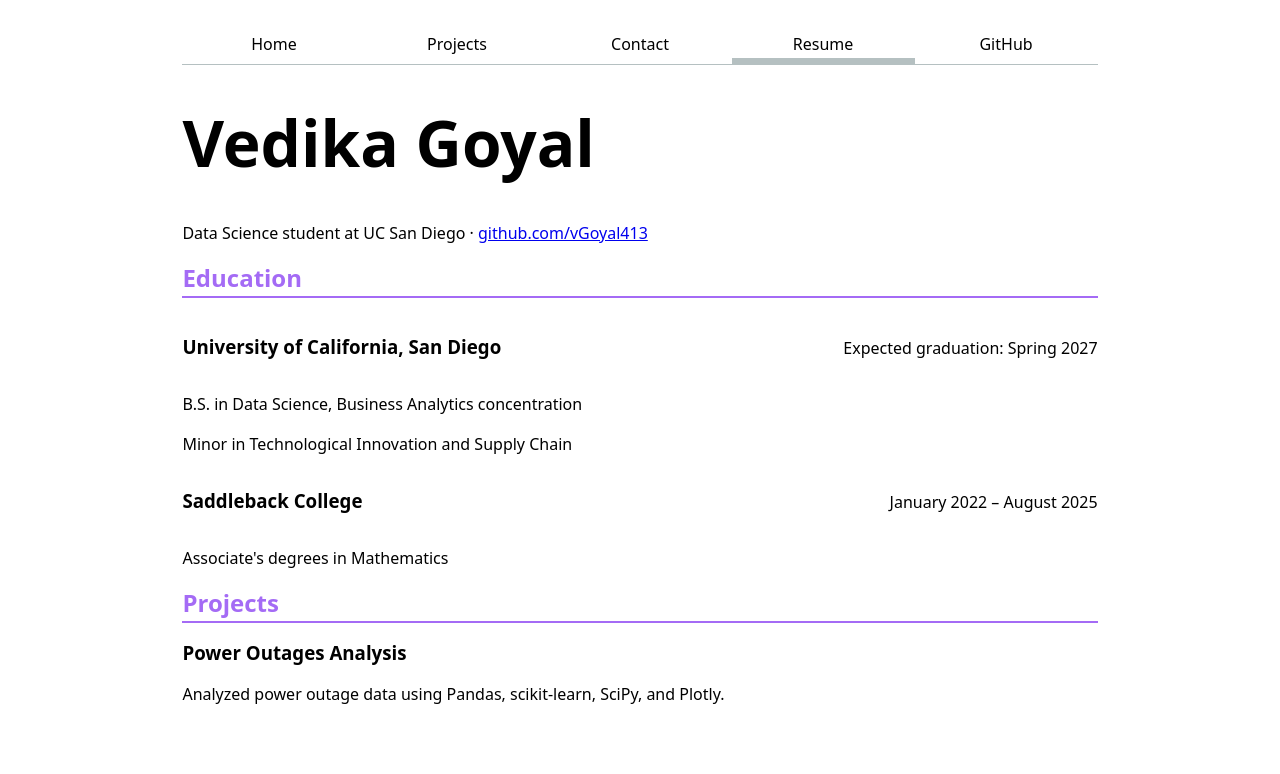
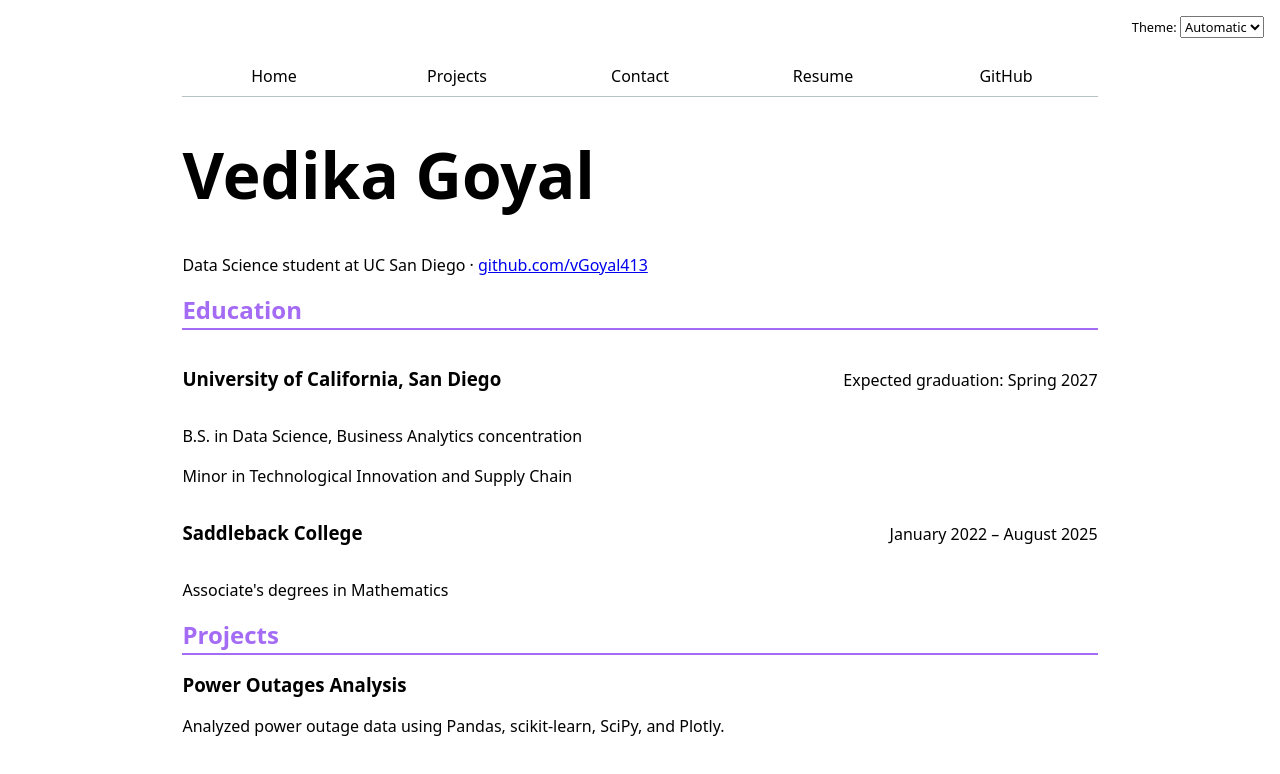
Before and after one commit to vGoyal413/dsc106-2026-fall, a plain HTML site: page resume/index.html in a window 1280 px wide. Drawn offline with Linux system fonts and the light colour scheme.

Commit message:
Lab 3 changes were made

```diff
--- /dev/null
+++ b/global.js
@@ -0,0 +1,99 @@
+console.log('IT’S ALIVE!');
+
+function $$(selector, context = document) {
+  return Array.from(context.querySelectorAll(selector));
+}
+// let navLinks = $$('nav a');
+
+// let currentLink = navLinks.find(
+//   (a) => a.host === location.host && a.pathname === location.pathname,
+// );
+
+// currentLink?.classList.add('current');
+
+let pages = [
+  { url: '', title: 'Home' },
+  { url: 'projects/', title: 'Projects' },
+  { url: 'contact/', title: 'Contact' },
+  { url: 'resume/', title: 'Resume' },
+  { url: 'https://github.com/vGoyal413', title: 'GitHub' }
+];
+
+const BASE_PATH =
+  location.hostname === 'localhost' || location.hostname === '127.0.0.1'
+    ? '/' // Local server
+    : '/dsc106-2026-fall/'; // GitHub Pages repo name
+
+let nav = document.createElement('nav');
+document.body.prepend(nav);
+
+for (let p of pages) {
+  let url = p.url;
+  let title = p.title;
+
+  url = !url.startsWith('http') ? BASE_PATH + url : url;
+
+  let a = document.createElement('a');
+  a.href = url;
+  a.textContent = title;
+
+  a.classList.toggle(
+    'current',
+    a.host === location.host && a.pathname === location.pathname,
+  );
+
+  if (a.host !== location.host) {
+    a.target = '_blank';
+  }
+
+  nav.append(a);
+}
+
+document.body.insertAdjacentHTML(
+  'afterbegin',
+  `
+  <label class="color-scheme">
+    Theme:
+    <select>
+      <option value="light dark">Automatic</option>
+      <option value="light">Light</option>
+      <option value="dark">Dark</option>
+    </select>
+  </label>`,
+);
+
+let select = document.querySelector('.color-scheme select');
+
+function setColorScheme(colorScheme) {
+  document.documentElement.style.setProperty('color-scheme', colorScheme);
+  select.value = colorScheme;
+}
+
+// Step 4.5: on page load, use the saved choice if there is one
+if ('colorScheme' in localStorage) {
+  setColorScheme(localStorage.colorScheme);
+}
+
+// Step 4.4: when the user picks a theme, apply it and save it
+select.addEventListener('input', function (event) {
+  console.log('color scheme changed to', event.target.value);
+  setColorScheme(event.target.value);
+  localStorage.colorScheme = event.target.value;
+});
+
+let form = document.querySelector('form');
+
+form?.addEventListener('submit', function (event) {
+  event.preventDefault();
+
+  let data = new FormData(form);
+  let params = [];
+
+  for (let [name, value] of data) {
+    params.push(`${name}=${encodeURIComponent(value)}`);
+  }
+
+  let url = form.action + '?' + params.join('&');
+  console.log('opening', url);
+  location.href = url;
+});
--- a/resume/index.html
+++ b/resume/index.html
@@ -5,16 +5,9 @@
        <meta name="viewport" content="width=device-width, initial-scale=1.0">
        <title>Resume | Vedika Goyal</title>
        <link rel="stylesheet" href="../style.css">
+       <script type="module" src="../global.js"></script>
    </head>
    <body>
-       <nav>
-            <a href="../index.html">Home</a>
-            <a href="../projects/index.html">Projects</a>
-            <a href="../contact/index.html">Contact</a>
-            <a href="index.html" class="current">Resume</a>
-            <a href="https://github.com/vGoyal413" target="_blank">GitHub</a>
-       </nav>
-
        <h1>Vedika Goyal</h1>
        <p>Data Science student at UC San Diego · <a href="https://github.com/vGoyal413" target="_blank">github.com/vGoyal413</a></p>
 
--- a/style.css
+++ b/style.css
@@ -1,6 +1,7 @@
 html{
   --color-accent: oklch(65% 50% 300);
   accent-color: var(--color-accent);
+  color-scheme: light dark;
 }
 body {
   /* Set line height to 1.5 times the font size
@@ -17,9 +18,11 @@ img{
 }
 
 nav{
+  --border-color: oklch(50% 10% 200 / 40%);
   display: flex;
   margin-bottom: 1em;
-  border-bottom: 1px solid oklch(80% 3% 200);
+  margin-top: 2rem;
+  border-bottom: 1px solid var(--border-color);
 }
 
 nav a{
@@ -31,17 +34,17 @@ nav a{
 }
 
 nav a.current {
-  border-bottom: 0.4em solid oklch(80% 3% 200);
+  border-bottom: 0.4em solid var(--border-color);
   padding-bottom: 0.1em;
 }
 
 nav a:hover{
   border-bottom: 0.4em solid var(--color-accent);
   padding-bottom: 0.1em;
-  background-color: oklch(from var(--color-accent) 95% 5% h);
+  background-color: color-mix(in oklch, var(--color-accent), canvas 85%);
 }
 
-input, textarea, button{
+input, textarea, button, select{
   font: inherit;
 }
 
@@ -51,7 +54,7 @@ form{
   gap: 1em;
 }
 
-label{
+form label{
   display: grid;
   grid-template-columns: subgrid;
   grid-column: 1/ -1;
@@ -102,3 +105,10 @@ article header{
 article header p{
   margin: 0;
 }
+
+.color-scheme{
+  position: absolute;
+  top: 1rem;
+  right: 1rem;
+  font-size: 80%;
+}
```
Also changed, not shown: contact/index.html (+2 -12 lines), index.html (+1 -7 lines), projects/index.html (+1 -7 lines).
